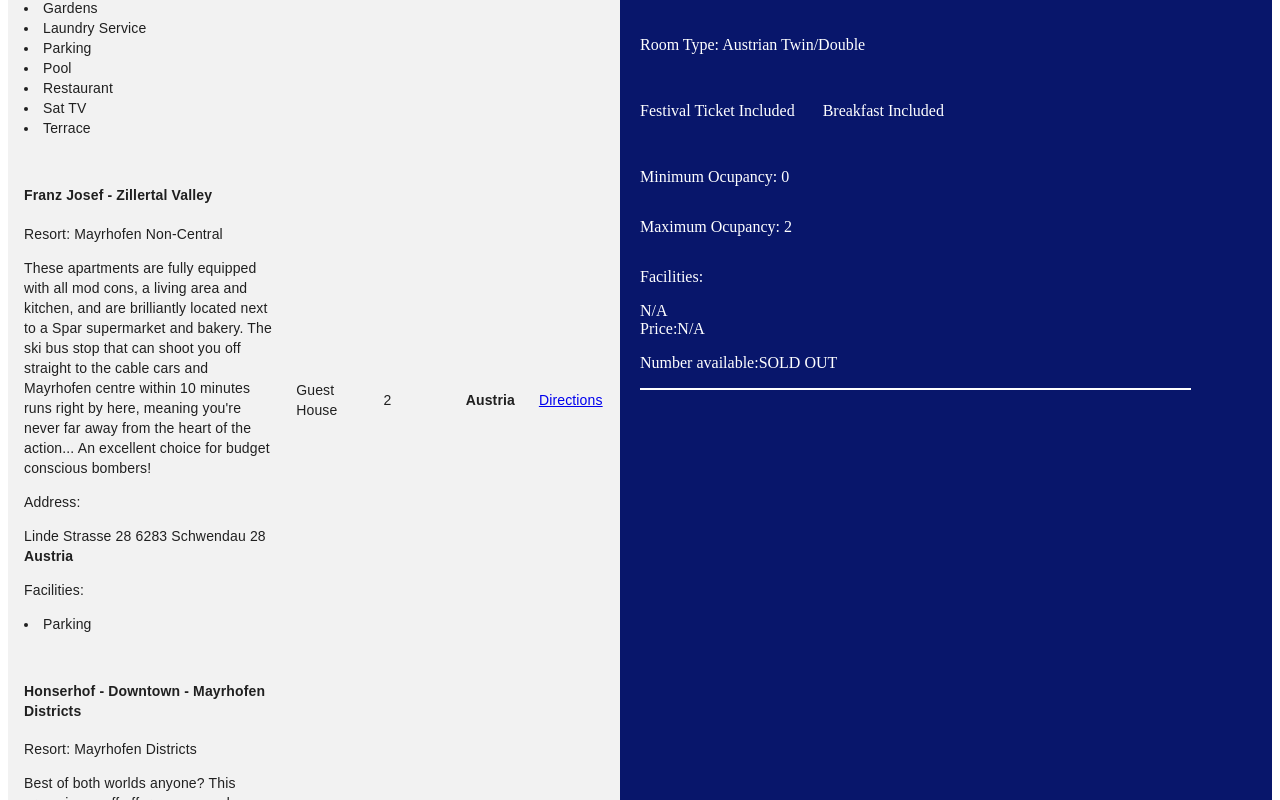
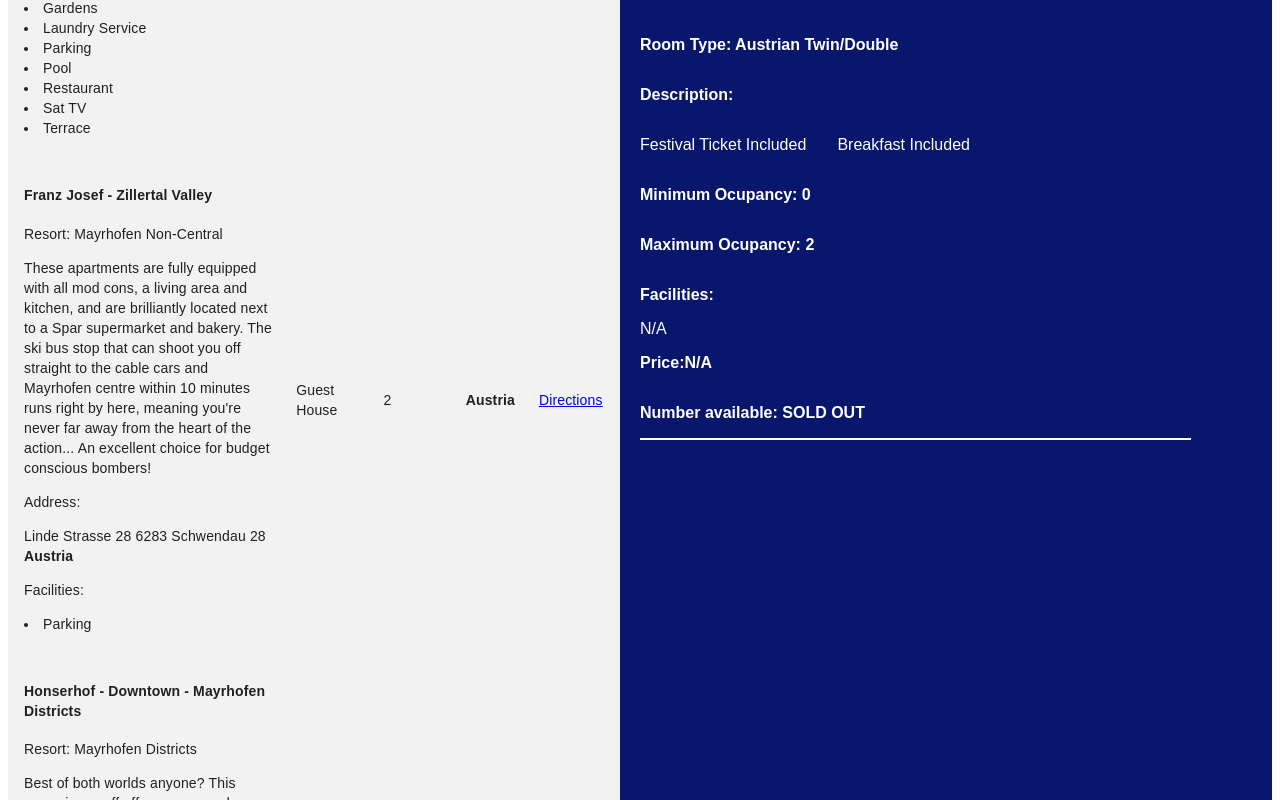
Before and after one commit to RazvanAnisia/accommodations, a React (Create React App) app: page / in a window 1280 px wide. Both pictures are taken after a click on the element 314 px from the left and 508 px from the top of the page. Shown: the part 108-908 px from the top of the page. Built offline with nearby package versions, Linux system fonts and the light colour scheme.

Commit message:
restructured Room component

```diff
--- a/src/components/Accomodations/Room/index.js
+++ /dev/null
@@ -1,52 +0,0 @@
-import React from 'react';
-
-import parse from 'html-react-parser';
-
-import * as data from '../../../utils/accommodation_data.json';
-import * as roomData from '../../../utils/accommodation_availability_data.json';
-
-import * as S from './styles';
-
-function Rooms({ roomsData }) {
-  return (
-    <S.StyledContainer>
-      {!roomsData ? (
-        <S.StyledDefault>
-          Select an accomodation to see available rooms
-        </S.StyledDefault>
-      ) : (
-        roomsData.map(room => (
-          <S.StyledRooms>
-            <p>Room Name: {room.name}</p>
-            <p>Room Type: {room.room_type_description}</p>
-            <p>{parse(room.description)}</p>
-            <p>Minimum Ocupancy: {room['@min_occupancy']}</p>
-            <p>Maximum Ocupancy: {room['@occupancy']}</p>
-            <p>Facilities:</p>
-            {room.facilities
-              ? room.facilities.map(facility => <li>{facility.label}</li>)
-              : 'N/A'}
-            <br />
-            <span>
-              Price:
-              {room.supplement_price
-                ? room.supplement_price.price.price
-                : 'N/A'}
-            </span>
-            <p>
-              Number available:
-              {roomData.rooms.find(el => el['@id'] === room['@id'])
-                ? roomData.rooms.find(el => el['@id'] === room['@id'])[
-                    '@available'
-                  ]
-                : 'SOLD OUT'}
-            </p>
-            <S.StyledDivider />
-          </S.StyledRooms>
-        ))
-      )}
-    </S.StyledContainer>
-  );
-}
-
-export default Rooms;
--- /dev/null
+++ b/src/components/Accomodations/Rooms/Room/index.js
@@ -0,0 +1,43 @@
+import React from 'react';
+
+import parse from 'html-react-parser';
+import * as roomData from '../../../../utils/accommodation_availability_data.json';
+
+import * as S from './styles';
+
+const Room = ({ room }) => {
+  return (
+    <S.StyledRooms>
+      <S.StyledRoomDetail>Room Name: {room.name}</S.StyledRoomDetail>
+      <S.StyledRoomDetail>
+        Room Type: {room.room_type_description}
+      </S.StyledRoomDetail>
+      <S.StyledRoomDetail>Description:</S.StyledRoomDetail>
+      {parse(room.description)}
+      <S.StyledRoomDetail>
+        Minimum Ocupancy: {room['@min_occupancy']}
+      </S.StyledRoomDetail>
+      <S.StyledRoomDetail>
+        Maximum Ocupancy: {room['@occupancy']}
+      </S.StyledRoomDetail>
+      <S.StyledRoomDetail>Facilities:</S.StyledRoomDetail>
+      {room.facilities
+        ? room.facilities.map(facility => <li>{facility.label}</li>)
+        : 'N/A'}
+      <br />
+      <S.StyledRoomDetail>
+        Price:
+        {room.supplement_price ? room.supplement_price.price.price : 'N/A'}
+      </S.StyledRoomDetail>
+      <S.StyledRoomDetail>
+        Number available:{' '}
+        {roomData.rooms.find(el => el['@id'] === room['@id'])
+          ? roomData.rooms.find(el => el['@id'] === room['@id'])['@available']
+          : 'SOLD OUT'}
+      </S.StyledRoomDetail>
+      <S.StyledDivider />
+    </S.StyledRooms>
+  );
+};
+
+export default Room;
--- /dev/null
+++ b/src/components/Accomodations/Rooms/Room/styles.js
@@ -0,0 +1,21 @@
+import styled from 'styled-components';
+
+export const StyledRooms = styled.div`
+  display: flex;
+  flex-direction: column;
+  padding: 20px;
+  margin: 30px 0;
+  height: auto;
+  width: 100%;
+  font-family: sans-serif;
+`;
+
+export const StyledDivider = styled.div`
+  height: 2px;
+  width: 90%;
+  background: white;
+`;
+
+export const StyledRoomDetail = styled.p`
+  font-weight: 600;
+`;
--- /dev/null
+++ b/src/components/Accomodations/Rooms/index.js
@@ -0,0 +1,22 @@
+import React from 'react';
+
+import Room from './Room';
+import * as data from '../../../utils/accommodation_data.json';
+
+import * as S from './styles';
+
+const Rooms = ({ roomsData }) => {
+  return (
+    <S.StyledContainer>
+      {!roomsData ? (
+        <S.StyledDefault>
+          Select an accomodation to see available rooms
+        </S.StyledDefault>
+      ) : (
+        roomsData.map(room => <Room room={room} />)
+      )}
+    </S.StyledContainer>
+  );
+};
+
+export default Rooms;
--- a/src/components/Accomodations/Room/styles.js
+++ b/src/components/Accomodations/Rooms/styles.js
@@ -4,6 +4,7 @@ export const StyledDefault = styled.div`
   color: #ffffff;
   margin-top: 200px;
 `;
+
 export const StyledContainer = styled.div`
   background: #08166b;
   width: 50%;
@@ -13,23 +14,10 @@ export const StyledContainer = styled.div`
   overflow-y: scroll;
   padding: 20px;
   color: white;
+  font-family: sans-serif;
+
   @media (max-width: 1050px) {
     height: 500px;
     width: 100%;
   }
 `;
-
-export const StyledRooms = styled.div`
-  display: flex;
-  flex-direction: column;
-  padding: 20px;
-  margin: 30px 0;
-  height: auto;
-  width: 100%;
-`;
-
-export const StyledDivider = styled.div`
-  height: 2px;
-  width: 90%;
-  background: white;
-`;
--- a/src/components/Accomodations/index.js
+++ b/src/components/Accomodations/index.js
@@ -1,7 +1,7 @@
 import * as data from '../../utils/accommodation_data.json';
 
 import React, { useState, useEffect } from 'react';
-import Room from './Room';
+import Rooms from './Rooms';
 import Table from './Table';
 
 import * as S from './styles';
@@ -12,7 +12,7 @@ function Accomodations() {
   return (
     <S.StyledWrapper>
       <Table setSelectedRooms={setSelectedRooms} data={data.accommodations} />
-      <Room roomsData={selectedRooms} />
+      <Rooms roomsData={selectedRooms} />
     </S.StyledWrapper>
   );
 }
```
Also changed, not shown: src/components/Accomodations/Table/index.js (+4 -3 lines).
